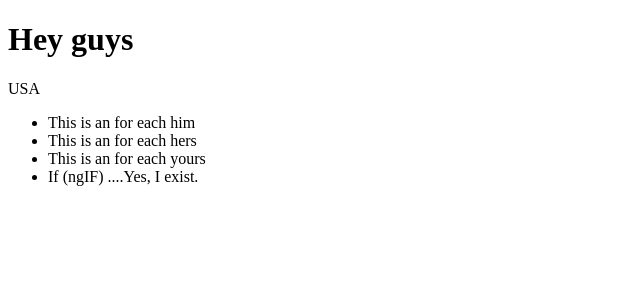
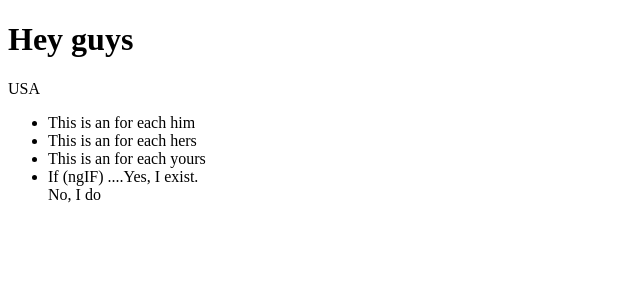
Before and after one commit to JohannaGomez/angular-projects, an Angular app: page / in a window 1280 px wide. Shown: the top 300 px of the page, without its empty margins (0-640 px from the left). Built offline with nearby package versions, Linux system fonts and the light colour scheme.

Commit message:
ngIf in app component ts with else

```diff
--- a/src/app/app.component.ts
+++ b/src/app/app.component.ts
@@ -8,7 +8,9 @@ import { Component } from '@angular/core';
     <ul>
       <li *ngFor="let arr of myArr">This is an for each {{arr}}</li>
       <li *ngIf="myArr">If (ngIF) ....Yes, I exist.</li>
+      <li *ngIf="myArr2; else otherTmpl">Testing else.</li>
     </ul>
+    <ng-template #otherTmpl>No, I do</ng-template>
   `,
   styleUrls: ['./app.component.css']
 })
@@ -20,4 +22,5 @@ export class AppComponent {
     location: 'USA'
   };
   myArr = ['him', 'hers', 'yours'];
+  myArr2 = false;
 }
```
